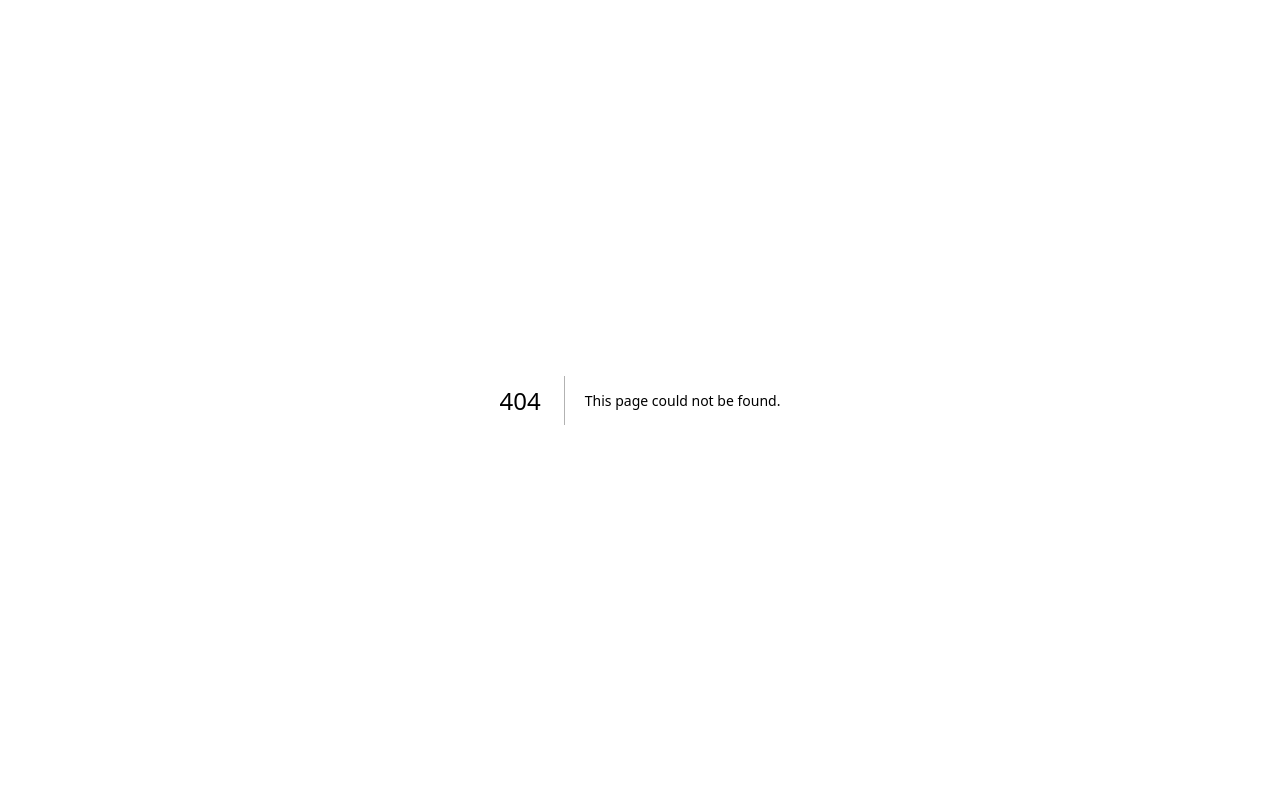
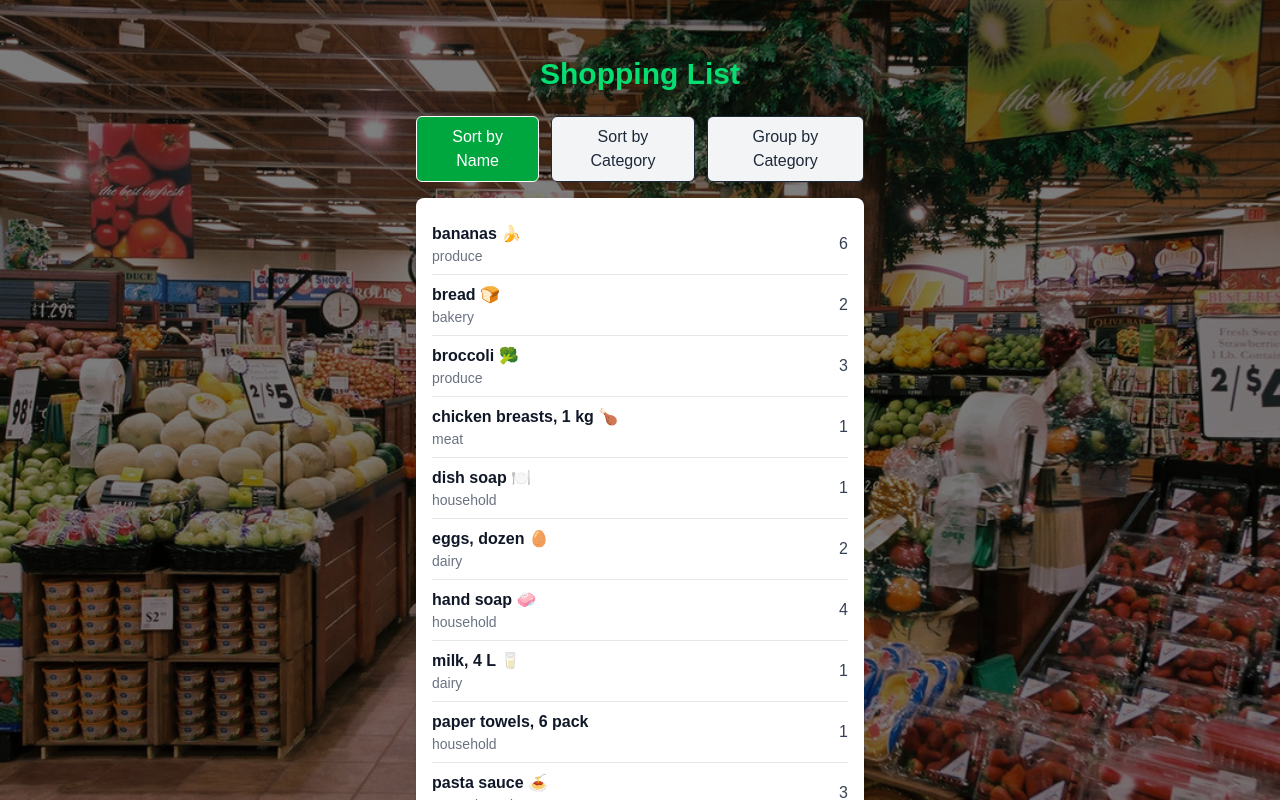
Before and after one commit to Sven-Milicevic/cprg306-assignments, a Next.js app: page /week-5 in a window 1280 px wide. Before the commit this address had no page. Shown: the top 800 px of the page. Built offline with nearby package versions, Linux system fonts and the light colour scheme.

Commit message:
week-5
Added the list handling

```diff
--- a/app/page.tsx
+++ b/app/page.tsx
@@ -23,6 +23,12 @@ export default function Page() {
         </Link>
       </p>
 
+      <p style={{ marginTop: "10px" }}>
+        <Link href="/week-5">
+          Go to Week 5: Handling Lists
+        </Link>
+      </p>
+
     </main>
   );
 }
--- /dev/null
+++ b/app/week-5/item-list.tsx
@@ -0,0 +1,129 @@
+"use client";
+
+import React, { useState } from "react";
+import Item from "./items";
+import itemsData from "./items.json";
+
+interface ItemType {
+  id: string;
+  name: string;
+  quantity: number;
+  category: string;
+}
+
+type SortOption = "name" | "category" | "grouped";
+
+const ItemList: React.FC = () => {
+  const [sortBy, setSortBy] = useState<SortOption>("name");
+
+  // Sort alphabetically by name or category
+  const sortedItems = [...itemsData].sort((a: ItemType, b: ItemType) => {
+    if (sortBy === "name") return a.name.localeCompare(b.name);
+    if (sortBy === "category") return a.category.localeCompare(b.category);
+    return 0;
+  });
+
+  // Group items by category if sortBy === "grouped"
+  const groupedItems: [string, ItemType[]][] =
+    sortBy === "grouped"
+      ? Object.entries(
+          itemsData.reduce<Record<string, ItemType[]>>((acc, item) => {
+            const category = item.category;
+            if (!acc[category]) acc[category] = [];
+            acc[category].push(item);
+            return acc;
+          }, {})
+        )
+          // Sort categories alphabetically
+          .sort(([a], [b]) => a.localeCompare(b))
+          // Sort items within each category alphabetically by name
+          .map(
+            ([category, items]) =>
+              [category, items.sort((a, b) => a.name.localeCompare(b.name))] as [
+                string,
+                ItemType[]
+              ]
+          )
+      : [];
+
+  return (
+    <div className="w-full max-w-md mx-auto">
+      {/* Sort Buttons */}
+      <div className="flex justify-center gap-3 mb-4">
+        <button
+          onClick={() => setSortBy("name")}
+          className={`px-4 py-2 rounded-md border transition-colors ${
+            sortBy === "name"
+              ? "bg-green-600 text-white"
+              : "bg-gray-200 text-gray-800 hover:bg-gray-200"
+          }`}
+        >
+          Sort by Name
+        </button>
+
+        <button
+          onClick={() => setSortBy("category")}
+          className={`px-4 py-2 rounded-md border transition-colors ${
+            sortBy === "category"
+              ? "bg-green-600 text-white"
+              : "bg-gray-100 text-gray-800 hover:bg-gray-200"
+          }`}
+        >
+          Sort by Category
+        </button>
+
+        <button
+          onClick={() => setSortBy("grouped")}
+          className={`px-4 py-2 rounded-md border transition-colors ${
+            sortBy === "grouped"
+              ? "bg-green-600 text-white"
+              : "bg-gray-100 text-gray-800 hover:bg-gray-200"
+          }`}
+        >
+          Group by Category
+        </button>
+      </div>
+
+      {/* Render Items */}
+      <ul className="bg-white rounded-lg shadow-md p-4">
+        {sortBy === "grouped" ? (
+          groupedItems.map(([category, items], index) => (
+            <li
+              key={category}
+              className={`mb-4 p-3 rounded-lg border transition-colors ${
+                index % 2 === 0
+                  ? "bg-gray-50 border-gray-200"
+                  : "bg-gray-100 border-gray-300"
+              }`}
+            >
+              <h2 className="font-bold text-lg text-gray-700 capitalize mb-2 border-b pb-1 border-gray-300">
+                {category}
+              </h2>
+              <ul className="mt-2 space-y-1">
+                {items.map((item: ItemType) => (
+                  <Item
+                    key={item.id}
+                    name={item.name}
+                    quantity={item.quantity}
+                    category={item.category}
+                  />
+                ))}
+              </ul>
+            </li>
+          ))
+        ) : (
+          sortedItems.map((item: ItemType) => (
+            <Item
+              key={item.id}
+              name={item.name}
+              quantity={item.quantity}
+              category={item.category}
+            />
+          ))
+        )}
+      </ul>
+    </div>
+  );
+};
+
+export default ItemList;
--- /dev/null
+++ b/app/week-5/items.json
@@ -0,0 +1,74 @@
+[
+  {
+    "id": "1h2GJKH12gkHG31h1H",
+    "name": "milk, 4 L 🥛",
+    "quantity": 1,
+    "category": "dairy"
+  },
+  {
+    "id": "2KJH3k2j3H1k2J3K1H",
+    "name": "bread 🍞",
+    "quantity": 2,
+    "category": "bakery"
+  },
+  {
+    "id": "3h2KJH3k2j3H1k2J3",
+    "name": "eggs, dozen 🥚",
+    "quantity": 2,
+    "category": "dairy"
+  },
+  {
+    "id": "4k2J3K1H2GJKH12gk",
+    "name": "bananas 🍌",
+    "quantity": 6,
+    "category": "produce"
+  },
+  {
+    "id": "5H1h1H2KJH3k2j3H",
+    "name": "broccoli 🥦",
+    "quantity": 3,
+    "category": "produce"
+  },
+  {
+    "id": "6H1k2J3K1H2GJKH1",
+    "name": "chicken breasts, 1 kg 🍗",
+    "quantity": 1,
+    "category": "meat"
+  },
+  {
+    "id": "7gkHG31h1H2KJH3k",
+    "name": "pasta sauce 🍝",
+    "quantity": 3,
+    "category": "canned goods"
+  },
+  {
+    "id": "8j3H1k2J3K1H2GJK",
+    "name": "spaghetti, 454 g 🍝",
+    "quantity": 2,
+    "category": "dry goods"
+  },
+  {
+    "id": "9H12gkHG31h1H2KJ",
+    "name": "toilet paper, 12 pack 🧻",
+    "quantity": 1,
+    "category": "household"
+  },
+  {
+    "id": "10H3k2j3H1k2J3K1",
+    "name": "paper towels, 6 pack",
+    "quantity": 1,
+    "category": "household"
+  },
+  {
+    "id": "11k2J3K1H2GJKH12",
+    "name": "dish soap 🍽️",
+    "quantity": 1,
+    "category": "household"
+  },
+  {
+    "id": "12GJKH12gkHG31h1",
+    "name": "hand soap 🧼",
+    "quantity": 4,
+    "category": "household"
+  }
+]
--- /dev/null
+++ b/app/week-5/items.tsx
@@ -0,0 +1,21 @@
+import React from "react";
+
+interface ItemProps {
+  name: string;
+  quantity: number;
+  category: string;
+}
+
+const Item: React.FC<ItemProps> = ({ name, quantity, category }) => {
+  return (
+    <li className="flex justify-between items-center border-b border-gray-200 py-2">
+      <div>
+        <p className="font-semibold text-gray-900">{name}</p>
+        <p className="text-sm text-gray-500">{category}</p>
+      </div>
+      <span className="text-gray-700 font-medium">{quantity}</span>
+    </li>
+  );
+};
+
+export default Item;
--- /dev/null
+++ b/app/week-5/page.tsx
@@ -0,0 +1,18 @@
+import React from "react";
+import NewItem from "./item-list";
+
+export default function Page() {
+  return (
+    <main
+      className="min-h-screen p-6 bg-cover bg-center bg-fixed"
+      style={{
+        backgroundImage: "linear-gradient(rgba(0, 0, 0, 0.5), rgba(0, 0, 0, 0.5)), url('/week-5/market.jpeg')"
+      }}
+    >
+      <div className="flex flex-col items-center pt-8 pb-8">
+        <h1 className="text-3xl font-bold mb-6 text-green-400">Shopping List</h1>
+        <NewItem />
+      </div>
+    </main>
+  );
+}
```
Also changed, not shown: public/week-5/market.jpeg (added).
